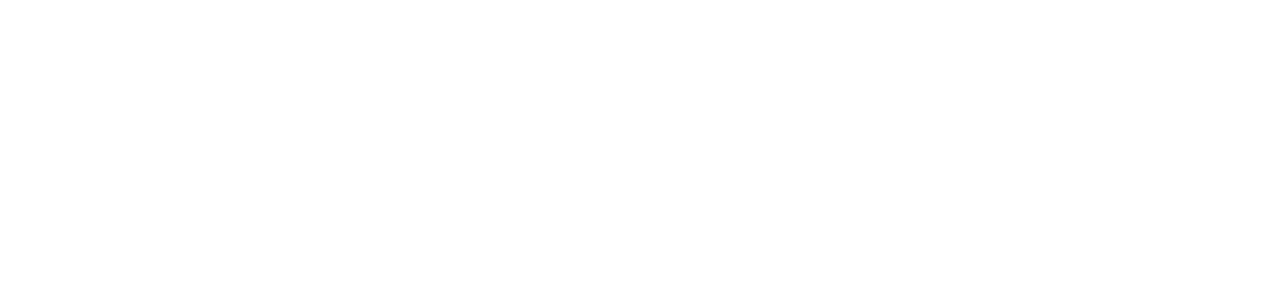
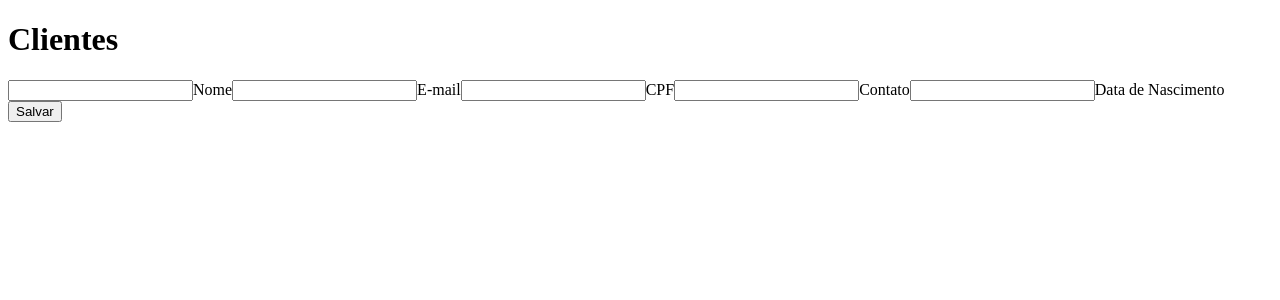
Before and after one commit to ryanlnk/front-end-vendas-tamboril, a React (Create React App) app: page /customersform in a window 1280 px wide. Before the commit this address had no page. Shown: the top 300 px of the page. Built offline with nearby package versions, Linux system fonts and the light colour scheme.

Commit message:
Adicionando funcionalidade de salvar informações no banco de dados

```diff
--- /dev/null
+++ b/src/components/ButtonSave/index.js
@@ -0,0 +1,11 @@
+import React from 'react';
+
+const ButtonSave = () => {
+  return (
+    <div>
+      <button type="submit">Salvar</button>
+    </div>
+  );
+};
+
+export default ButtonSave;
--- a/src/pages/Customer/index.js
+++ /dev/null
@@ -1,67 +0,0 @@
-import axios from 'axios';
-import React, { useState, useEffect } from 'react';
-import { useNavigate } from 'react-router-dom';
-
-import ButtonAdd from '../../components/ButtonAdd';
-
-const Customer = () => {
-  const navigate = useNavigate();
-  const [customers, setCustomers] = useState([]);
-
-  useEffect(() => {
-    async function getCustomers() {
-      const response = await axios.get('https://localhost:7097/customers');
-      setCustomers(response.data);
-    }
-    getCustomers();
-  }, []);
-
-  function add() {
-    navigate('/customersform');
-  }
-
-  if (customers.length !== 0) {
-    return (
-      <div>
-        <h1>Lista de clientes</h1>
-
-        <div>
-          <table style={{ borderStyle: 'solid' }}>
-            <thead>
-              <tr>
-                <th>Nome</th>
-                <th>E-mail</th>
-                <th>CPF</th>
-                <th>Contato</th>
-                <th>Data de Nascimento</th>
-                <th>Opções</th>
-              </tr>
-            </thead>
-
-            <tbody>
-              {customers.map((customer) => (
-                <tr key={customer.id}>
-                  <td>{customer.name}</td>
-                  <td>{customer.email}</td>
-                  <td>{customer.cpf}</td>
-                  <td>{customer.contact}</td>
-                  <td>{customer.birthDate}</td>
-                  <td>{}</td>
-                </tr>
-              ))}
-            </tbody>
-          </table>
-        </div>
-        <ButtonAdd add={add} />
-      </div>
-    );
-  } else {
-    return (
-      <div>
-        <p>Carregando...</p>
-      </div>
-    );
-  }
-};
-
-export default Customer;
--- /dev/null
+++ b/src/pages/CustomersForm/index.js
@@ -0,0 +1,89 @@
+import axios from 'axios';
+import React, { useState } from 'react';
+import { useNavigate } from 'react-router-dom';
+
+import ButtonSave from '../../components/ButtonSave';
+
+const Customers = () => {
+  const navigate = useNavigate();
+
+  const [name, setName] = useState('');
+  const [email, setEmail] = useState('');
+  const [cpf, setCpf] = useState('');
+  const [contact, setContatc] = useState('');
+  const [birthDate, setBirthDate] = useState('');
+
+  async function createCustomer(e) {
+    e.preventDefault();
+
+    await axios.post('https://localhost:7097/customers', {
+      name,
+      email,
+      cpf,
+      contact,
+      birthDate,
+    });
+    setName('');
+    setEmail('');
+    setCpf('');
+    setContatc('');
+    setBirthDate('');
+    navigate('/customers');
+  }
+
+  return (
+    <div>
+      <h1>Clientes</h1>
+
+      <form onSubmit={createCustomer}>
+        <input
+          type="text"
+          name="name"
+          id="name"
+          value={name}
+          onChange={({ target }) => setName(target.value)}
+        />
+        <label htmlFor="name">Nome</label>
+
+        <input
+          type="text"
+          name="email"
+          id="email"
+          value={email}
+          onChange={({ target }) => setEmail(target.value)}
+        />
+        <label htmlFor="email">E-mail</label>
+
+        <input
+          type="text"
+          name="cpf"
+          id="cpf"
+          value={cpf}
+          onChange={({ target }) => setCpf(target.value)}
+        />
+        <label htmlFor="cpf">CPF</label>
+
+        <input
+          type="text"
+          name="contact"
+          id="contact"
+          value={contact}
+          onChange={({ target }) => setContatc(target.value)}
+        />
+        <label htmlFor="contact">Contato</label>
+
+        <input
+          type="text"
+          name="birthDate"
+          id="birthDate"
+          value={birthDate}
+          onChange={({ target }) => setBirthDate(target.value)}
+        />
+        <label htmlFor="birthDate">Data de Nascimento</label>
+        <ButtonSave />
+      </form>
+    </div>
+  );
+};
+
+export default Customers;
--- a/src/routes.js
+++ b/src/routes.js
@@ -1,11 +1,17 @@
 import React from 'react';
 import { Routes, Route } from 'react-router-dom';
-import Customer from './pages/Customer';
+
+import Home from './pages/Home';
+import Customers from './pages/Customers';
+import CustomersForm from './pages/CustomersForm';
 
 const AppRoutes = () => {
   return (
     <Routes>
-      <Route path="/customer" element={<Customer />} />
+      <Route path="/" element={<Home />} />
+
+      <Route path="/customers" element={<Customers />} />
+      <Route path="/customersform" element={<CustomersForm />} />
     </Routes>
   );
 };
```
